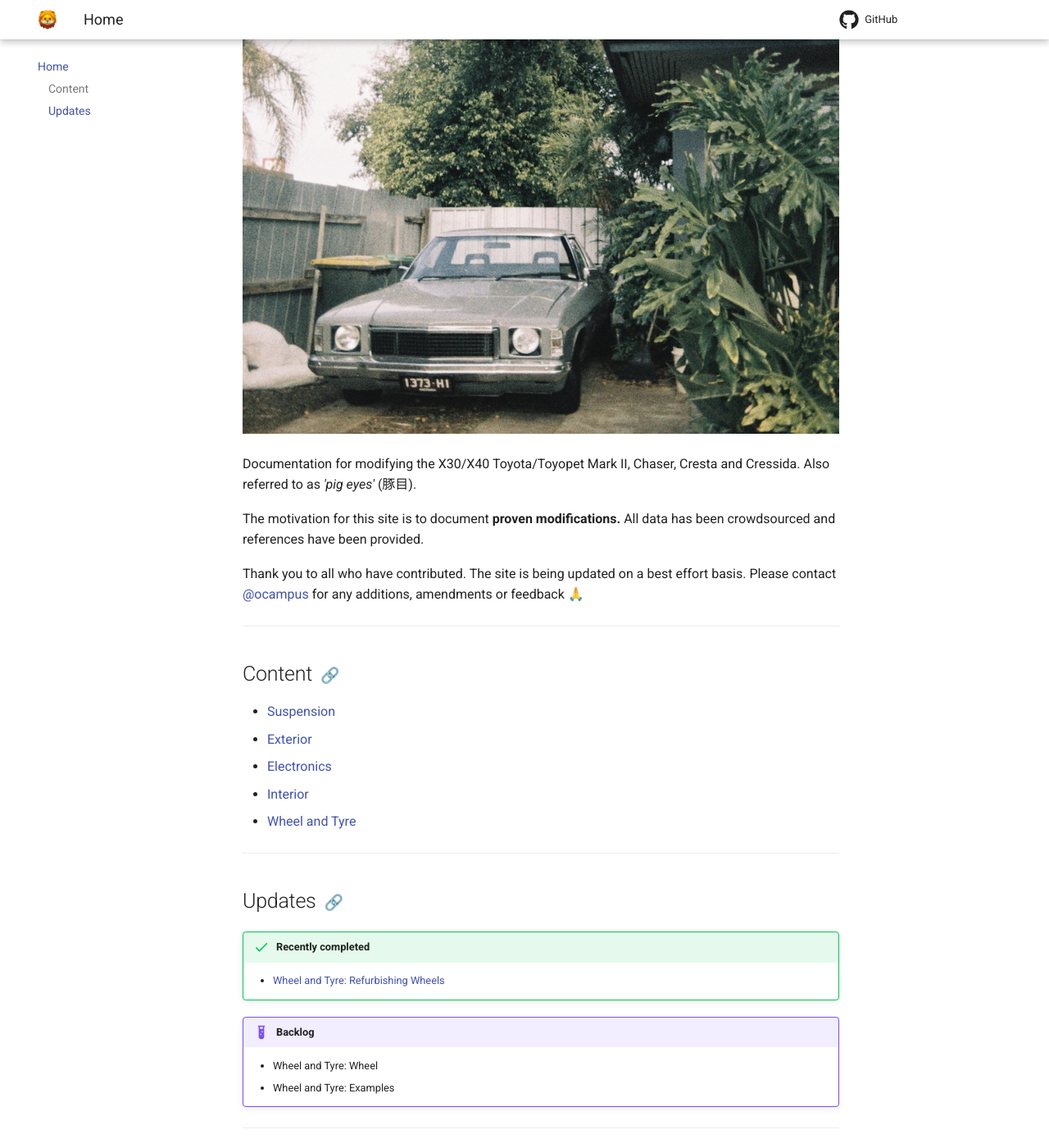
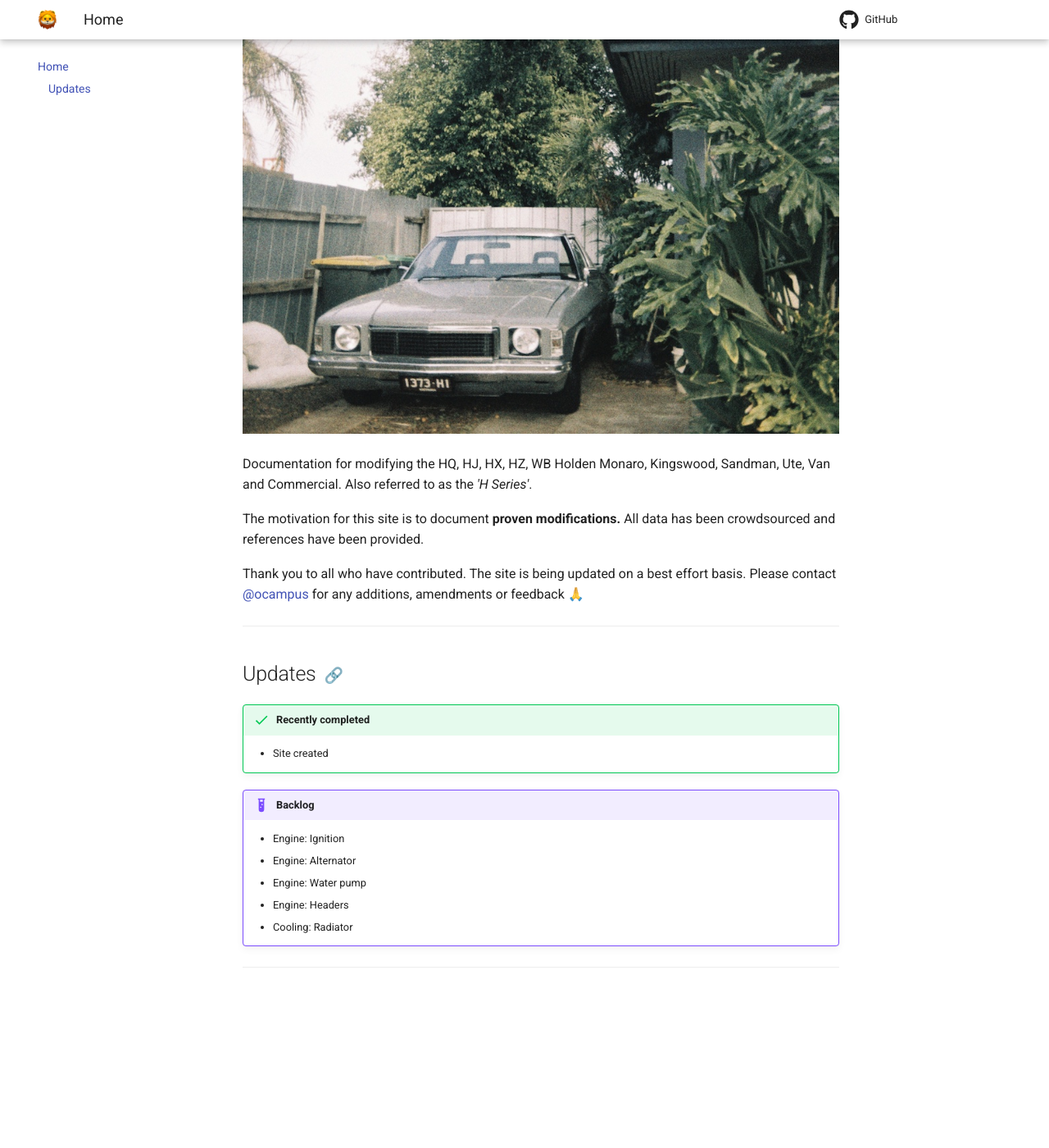
Before and after one commit to ocampco/old-holden-diy, an MkDocs documentation site: the page built from docs/index.md, in a window 1280 px wide and 1400 px high, scrolled down 185 px. Shown: the whole window at 82% size. Built offline with MkDocs 1.6.1 and Material for MkDocs 9.7.7, drawn with Linux system fonts in a browser that asks for light colours; comment, search, counter and statistics services are not loaded; after the commit the page ends 1389 px from its top, so only the background shows below that.

Commit message:
update homepage

```diff
--- a/docs/index.md
+++ b/docs/index.md
@@ -1,8 +1,8 @@
 # Welcome
 
-![ocampus MX32 Cressida](./assets/home-index.jpg)
+![ocampus HZ Kingswood](./assets/home-index.jpg)
 
-Documentation for modifying the X30/X40 Toyota/Toyopet Mark II, Chaser, Cresta and Cressida. Also referred to as _'pig eyes'_ (豚目).
+Documentation for modifying the HQ, HJ, HX, HZ, WB Holden Monaro, Kingswood, Sandman, Ute, Van and Commercial. Also referred to as the _'H Series'_.
 
 The motivation for this site is to document **proven modifications.** All data has been crowdsourced and references have been provided.
 
@@ -10,23 +10,16 @@ Thank you to all who have contributed. The site is being updated on a best effor
 
 ---
 
-## Content
-
-- [Suspension](./suspension/index.md)
-- [Exterior](./exterior/index.md)
-- [Electronics](./electronics/index.md)
-- [Interior](./interior/index.md)
-- [Wheel and Tyre](./wheel-and-tyre/index.md)
-
----
-
 ## Updates
 
 !!! success "Recently completed"
-    - [Wheel and Tyre: Refurbishing Wheels](./wheel-and-tyre/refurbishing-wheels.md)
+    - Site created
 
 !!! example "Backlog"
-    - Wheel and Tyre: Wheel
-    - Wheel and Tyre: Examples
+    - Engine: Ignition
+    - Engine: Alternator
+    - Engine: Water pump
+    - Engine: Headers
+    - Cooling: Radiator
 
 ---
```
